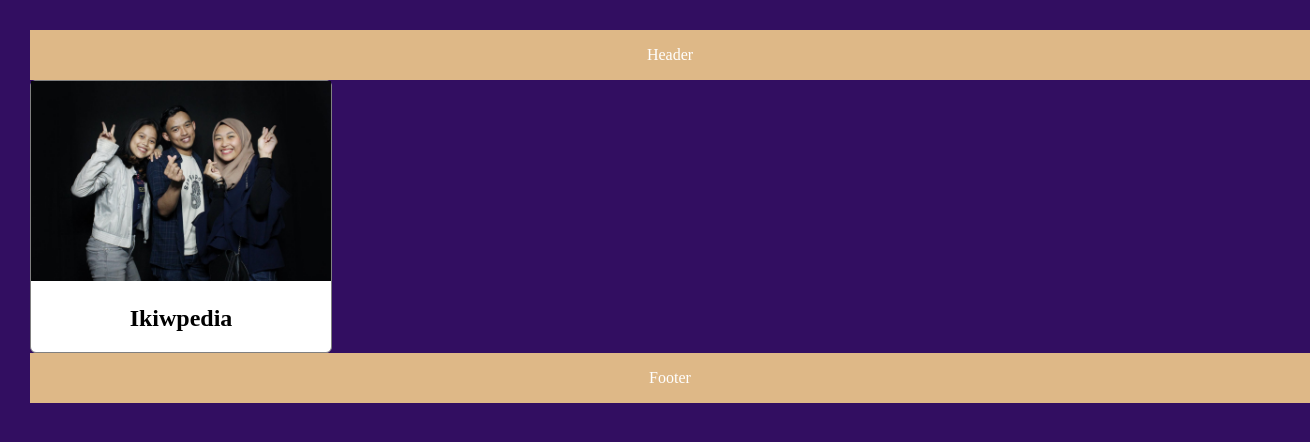
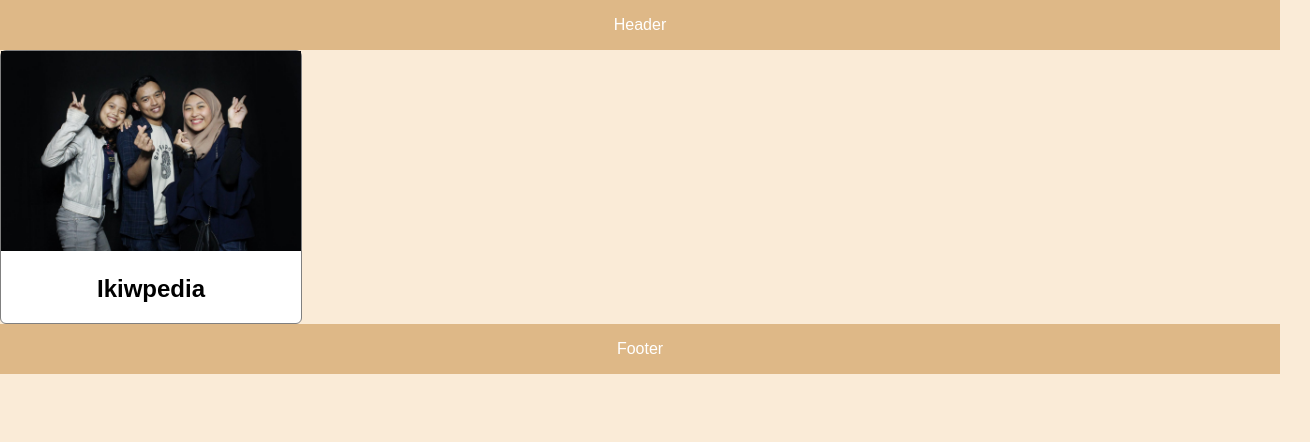
Before and after one commit to muhrizfa/my-repo-from-remote, a plain HTML site: page index.html in a window 1280 px wide. Shown: the whole page, 1310 px wide, since content can reach past the window. Drawn offline with Linux system fonts and the light colour scheme.

Commit message:
changed style for selector body to make the layout prettier, and changed font to Arial

```diff
--- a/style.css
+++ b/style.css
@@ -1,7 +1,10 @@
 body {
     width: 100%;
-    margin: 30px;
-    background-color: rgb(50, 14, 97);
+    height: 100%;
+    margin: 0px;
+    padding: 0px;
+    background-color: antiquewhite;
+    font-family: Arial, Helvetica, sans-serif;
  }
 
  #header {
```
